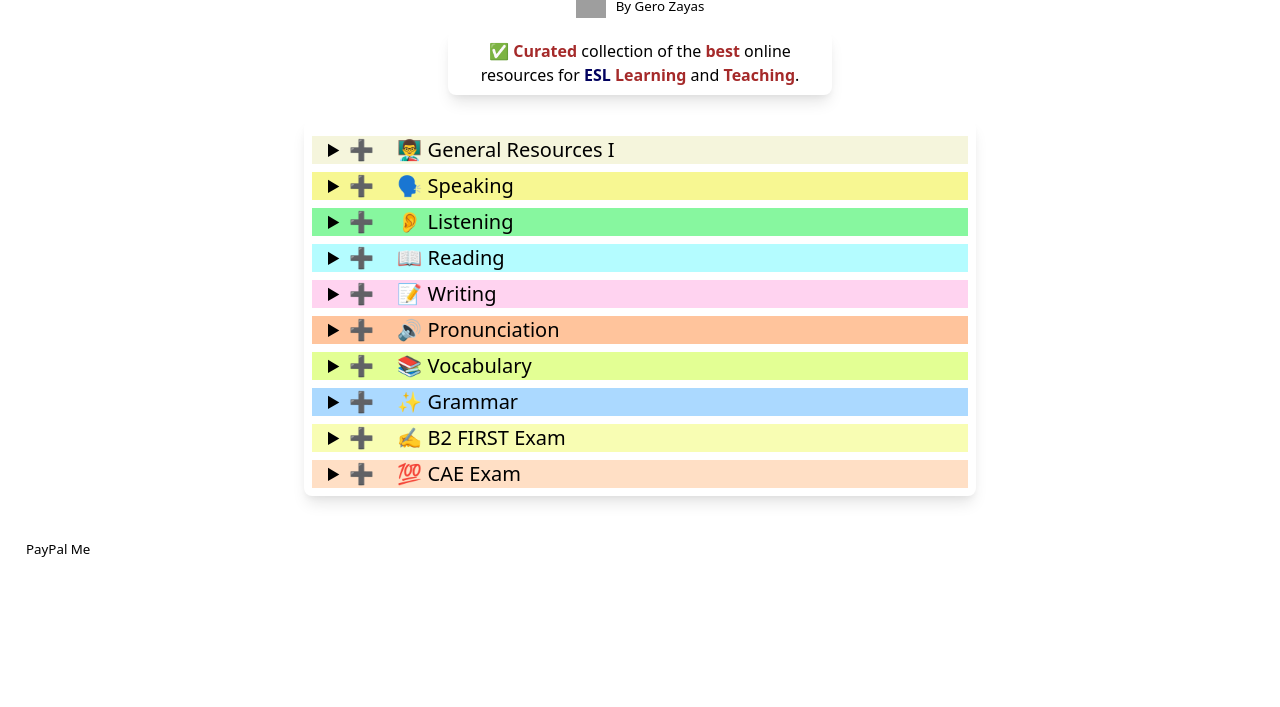
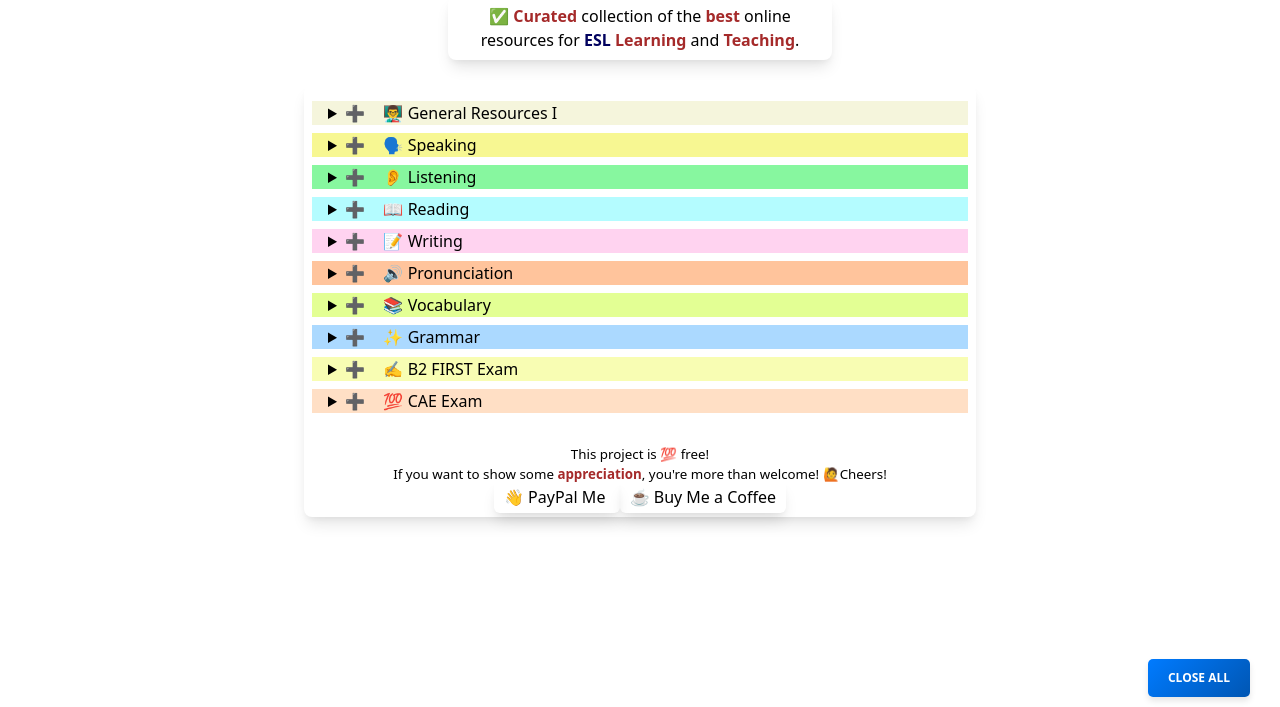
Before and after one commit to GeroZayas/Best-English-Resources, a plain HTML site: page index.html in a window 1280 px wide. Shown: the part 93-800 px from the top of the page. Drawn offline with nearby package versions, Linux system fonts and the light colour scheme; grey boxes are pictures that could not be loaded.

Commit message:
Add paypalme and buy me a coffee

```diff
--- a/index.html
+++ b/index.html
@@ -21,7 +21,7 @@
       >
         🇺🇸 Best <b>English</b> Resources 🇬🇧
       </h1>
-      <div
+      <!-- <div
         id="link-and-picture-gero-zayas"
         style="display: flex; justify-content: center; align-items: center"
       >
@@ -36,10 +36,11 @@
           href="https://www.gerozayas.com/"
           >By Gero Zayas</a
         >
-      </div>
+      </div> -->
+
       <div
         class="shadow-lg p-2 max-w-sm mx-auto my-10 bg-white rounded-lg"
-        style="margin-top: 1%; margin-bottom: 1%"
+        style="margin-top: 0.5%; margin-bottom: 0.5%"
       >
         <h5
           title="Purpose 👉 quick, effective and efficient access to the best online resources so that you can learn and improve your level of English in a FUN, FAST and EFFECTIVE way."
@@ -168,48 +169,50 @@
           <ol id="cae"></ol>
         </details>
       </div>
+
+      <!-- ----------------------------------------------------- -->
+      <!-- ----------------------------------------------------- -->
+      <div id="contribution" style="text-align: center; margin-top: 2em">
+        <p style="font-size: smaller">This project is 💯 free!</p>
+        <p style="font-size: smaller">
+          If you want to show some <b>appreciation</b>, you're more than
+          welcome! 🙋Cheers!
+        </p>
+        <!-- PayPal Me Link -->
+        <a
+          class="shadow-lg rounded-md"
+          title="Support me on PayPal"
+          style="
+            font-size: medium;
+            padding-top: 5px;
+            padding-bottom: 5px;
+            padding-right: 10px;
+            padding-left: 10px;
+          "
+          href="https://www.paypal.com/donate/?hosted_button_id=KK43C4YX9ZTWQ"
+          >👋 PayPal Me
+        </a>
+        <!-- Buy Me a Coffee Link -->
+        <a
+          class="shadow-lg rounded-md"
+          title="Buy me a coffee"
+          style="
+            font-size: medium;
+            padding-top: 5px;
+            padding-bottom: 5px;
+            padding-right: 10px;
+            padding-left: 10px;
+          "
+          href="https://www.buymeacoffee.com/gerozayas"
+          >☕ Buy Me a Coffee</a
+        >
+      </div>
     </div>
 
     <div class="button-container">
       <button id="collapse-all-button">Close All</button>
     </div>
 
-    <div>
-      <!-- PayPal Me Link -->
-      <a
-        title="Support me on PayPal"
-        style="padding-left: 10px; font-size: smaller"
-        href="https://www.paypal.com/donate/?hosted_button_id=KK43C4YX9ZTWQ"
-        >PayPal Me</a
-      >
-      <!-- Buy Me a Coffee Link -->
-      <!-- <a
-      title="Buy me a coffee"
-      style="padding-left: 10px; font-size: smaller"
-      href="https://www.buymeacoffee.com/gerozayas"
-      >Buy Me a Coffee</a
-    > -->
-      <a
-        class="bmc-btn-container"
-        href="https://www.buymeacoffee.com/gerozayas"
-        target="_blank"
-        rel="noopener noreferrer"
-      >
-        <script
-          type="text/javascript"
-          src="https://cdnjs.buymeacoffee.com/1.0.0/button.prod.min.js"
-          data-name="bmc-button"
-          data-slug="gerozayas"
-          data-color="#FFDD00"
-          data-emoji="☕"
-          data-font="Cookie"
-          data-text="Buy me a coffee"
-          data-outline-color="#000000"
-          data-font-color="#000000"
-          data-coffee-color="#ffffff"
-        ></script>
-      </a>
-    </div>
     <script src="main.js" async defer></script>
   </body>
 </html>
--- a/notes.txt
+++ b/notes.txt
@@ -22,14 +22,11 @@ CAE adding links Done ✅
 
 🔴 FINISH Adding the teachers resources (nov 5th 2023, 10:57am)
 🔴 ADD more resources on reading, listening, writing and others
-🔴 Fix the width of details elements on phone screens, make it wider
-🔴 Make the Collapse all button smaller on phone screens
 
 ********************************************
 
 🟡 Add Random Resource Option
 🟡 Add my Social Media and Linkedin LINKS
-🟡 Add a PayPal me option and or Buy me a Coffee option
 🟡 Add a contact or form for people to give me feedback and suggest new resources
 
 ********************************************
```
